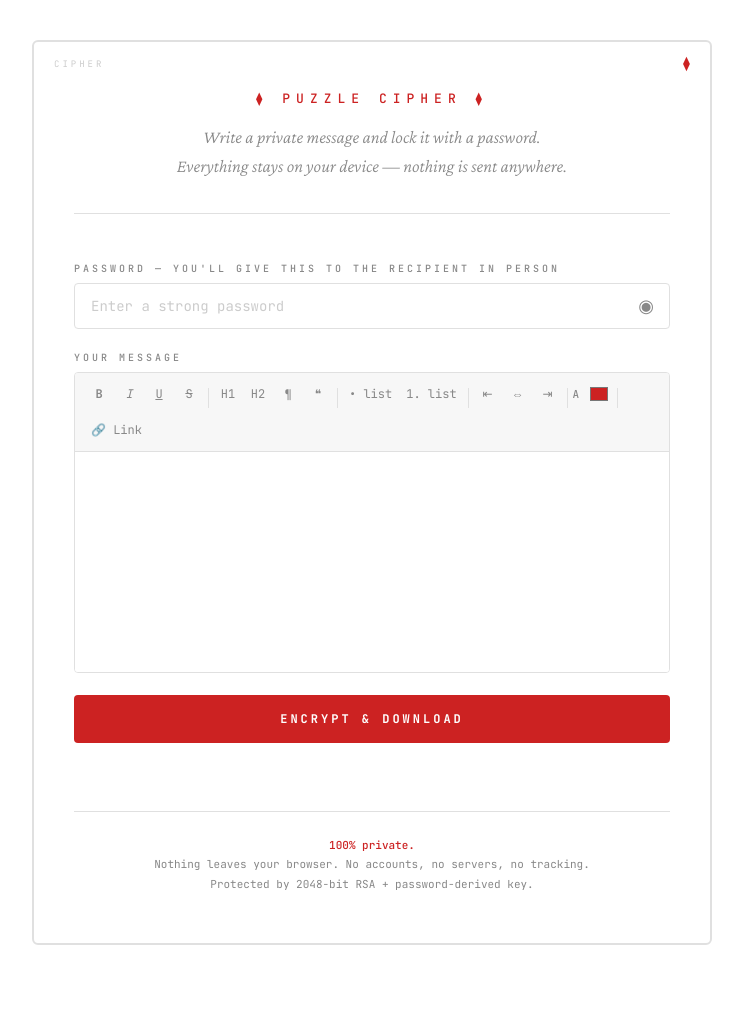
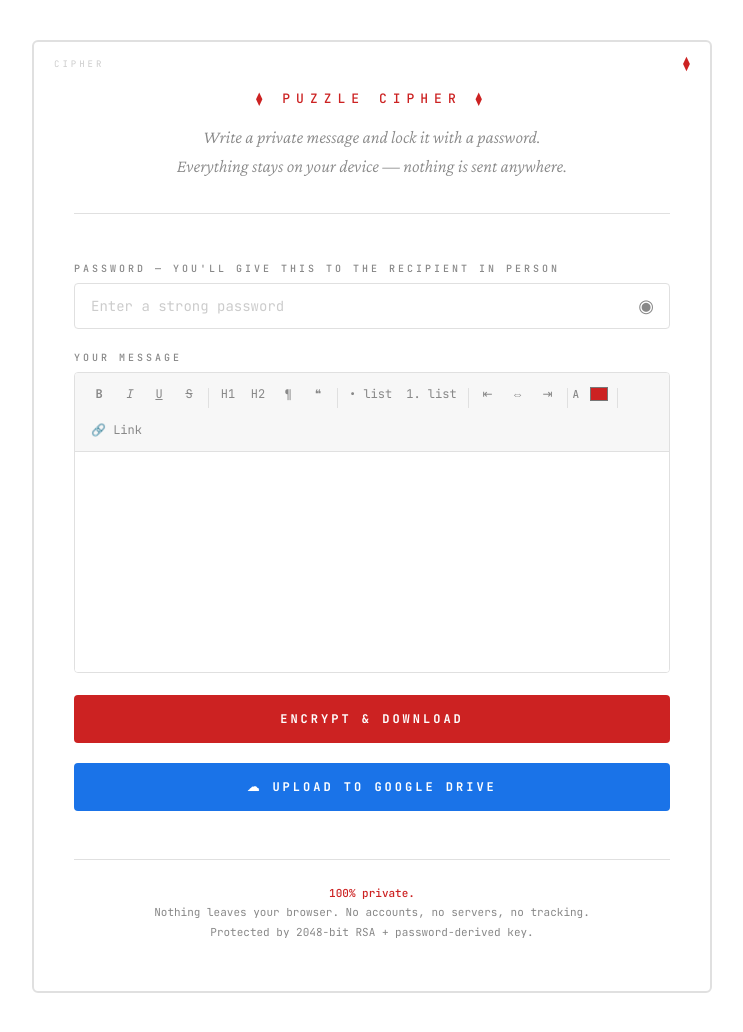
Before and after one commit to rampratapvr/CipherPlayground, a plain HTML site: page index.html in a window 1280 px wide. Shown: the whole page, without its empty margins (268-1011 px from the left). Before the commit the page ends 985 px from the top, so only its background shows below. Drawn offline with nearby package versions, Linux system fonts and the light colour scheme.

Commit message:
Add Google Drive upload link to index.html

```diff
--- a/index.html
+++ b/index.html
@@ -263,6 +263,8 @@ body {
     </div>
 
     <button class="btn btn-encode" onclick="doEncode()">Encrypt &amp; Download</button>
+
+    <a class="btn btn-encode" href="https://drive.google.com/drive/folders/1HbjZaYwtKzzH84dtG5-1yqfRWcIfdnw8?usp=sharing" target="_blank" rel="noopener" style="display:block;text-align:center;text-decoration:none;background:#1a73e8;">☁ Upload to Google Drive</a>
 
     <div class="error-msg" id="enc-error"></div>
 
```
